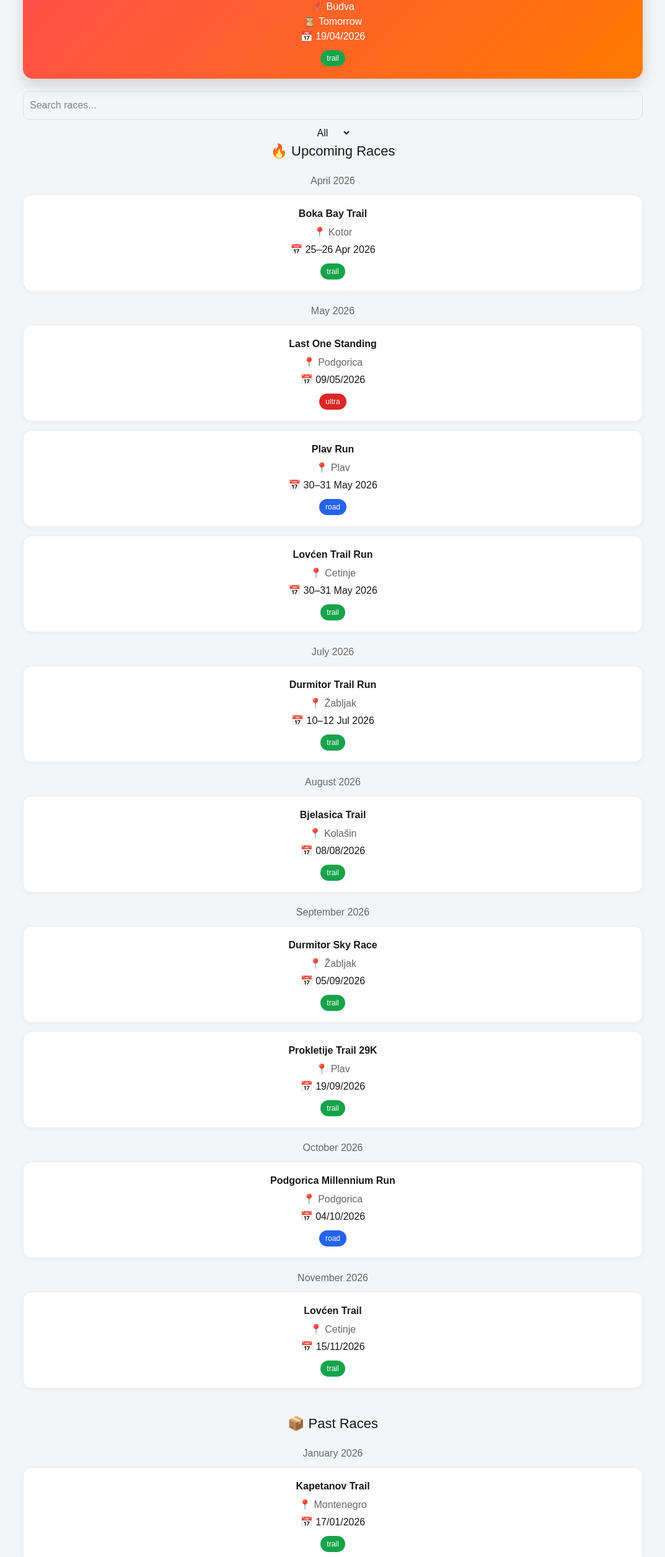
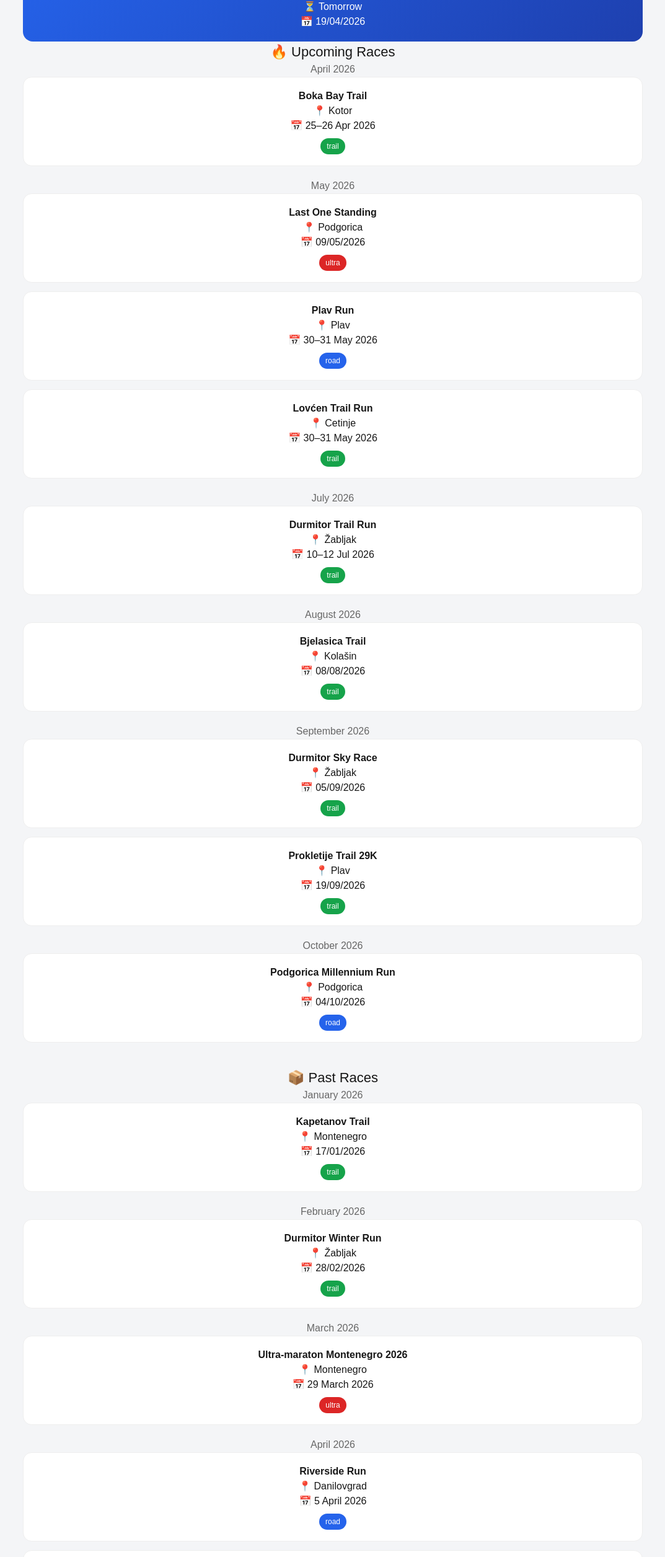
Before and after one commit to johnkremer-mne/runningkalender, a Next.js app: page / in a window 1280 px wide. Shown: the part 220-2732 px from the top of the page at 62% size, without its empty margins (103-1176 px from the left). Built offline with nearby package versions, Linux system fonts and the light colour scheme.

Commit message:
Update races data and fix links

```diff
--- a/app/page.tsx
+++ b/app/page.tsx
@@ -45,20 +45,118 @@ export default function Home() {
   }
 
   const races: Race[] = [
-    { name: "Kapetanov Trail", date: "2026-01-17", location: "Montenegro", type: "trail" },
-    { name: "Durmitor Winter Run", date: "2026-02-28", location: "Žabljak", type: "trail" },
-    { name: "Ostrog Half Marathon", date: "2026-04-11", location: "Nikšić", type: "road", link: "https://ostroskipolumaraton.com/" },
-    { name: "BU2 Island Mini Trail", date: "2026-04-19", location: "Budva", type: "trail", link: "https://budva3.me/bu2-island-mini-trail-2026/" },
-    { name: "Boka Bay Trail", date: "2026-04-25", displayDate: "25–26 Apr 2026", location: "Kotor", type: "trail", link: "https://www.bokabaytrail.com" },
-    { name: "Last One Standing", date: "2026-05-09", location: "Podgorica", type: "ultra", link: "https://lastonestanding.run/" },
-    { name: "Plav Run", date: "2026-05-30", displayDate: "30–31 May 2026", location: "Plav", type: "road", link: "https://plav.run/" },
-    { name: "Lovćen Trail Run", date: "2026-05-30", displayDate: "30–31 May 2026", location: "Cetinje", type: "trail", link: "https://cetinjetravel.wixstudio.com/website-24/blank-4-1-2-1" },
-    { name: "Durmitor Trail Run", date: "2026-07-10", displayDate: "10–12 Jul 2026", location: "Žabljak", type: "trail", link: "https://www.durmitortrail.run/" },
-    { name: "Bjelasica Trail", date: "2026-08-08", location: "Kolašin", type: "trail", link: "https://bjelasicatrail.me" },
-    { name: "Durmitor Sky Race", date: "2026-09-05", location: "Žabljak", type: "trail", link: "https://durmitorsky.run/" },
-    { name: "Prokletije Trail 29K", date: "2026-09-19", location: "Plav", type: "trail", link: "https://itra.run/Races/RaceDetails/Prokletije.Trail.BLUE.29K/2026/114423" },
-    { name: "Podgorica Millennium Run", date: "2026-10-04", location: "Podgorica", type: "road" },
-    { name: "Lovćen Trail", date: "2026-11-15", location: "Cetinje", type: "trail" },
+    {
+      name: "Kapetanov Trail",
+      date: "2026-01-17",
+      location: "Montenegro",
+      type: "trail",
+      link: "https://live.3hercegnovi.me/event/CPT26/register",
+    },
+    {
+      name: "Durmitor Winter Run",
+      date: "2026-02-28",
+      location: "Žabljak",
+      type: "trail",
+    },
+    {
+      name: "Ultra-maraton Montenegro 2026",
+      date: "2026-03-29",
+      displayDate: "29 March 2026",
+      location: "Montenegro",
+      type: "ultra",
+      link: "https://live.3hercegnovi.me/event/PUM26/register",
+    },
+    {
+      name: "Riverside Run",
+      date: "2026-04-05",
+      displayDate: "5 April 2026",
+      location: "Danilovgrad",
+      type: "road",
+      link: "https://live.3hercegnovi.me/event/DG26/register",
+    },
+    {
+      name: "Ostrog Half Marathon",
+      date: "2026-04-11",
+      location: "Nikšić",
+      type: "road",
+      link: "https://ostroskipolumaraton.com/",
+    },
+    {
+      name: "BU2 Island Mini Trail",
+      date: "2026-04-19",
+      location: "Budva",
+      type: "trail",
+      link:
+        "https://budva3.me/bu2-island-mini-trail-2026/",
+    },
+    {
+      name: "Boka Bay Trail",
+      date: "2026-04-25",
+      displayDate: "25–26 Apr 2026",
+      location: "Kotor",
+      type: "trail",
+      link: "https://www.bokabaytrail.com",
+    },
+    {
+      name: "Last One Standing",
+      date: "2026-05-09",
+      location: "Podgorica",
+      type: "ultra",
+      link: "https://lastonestanding.run/",
+    },
+    {
+      name: "Plav Run",
+      date: "2026-05-30",
+      displayDate: "30–31 May 2026",
+      location: "Plav",
+      type: "road",
+      link: "https://plav.run/",
+    },
+    {
+      name: "Lovćen Trail Run",
+      date: "2026-05-30",
+      displayDate: "30–31 May 2026",
+      location: "Cetinje",
+      type: "trail",
+      link: "https://cetinjetravel.wixstudio.com/website-24/blank",
+    },
+    {
+      name: "Durmitor Trail Run",
+      date: "2026-07-10",
+      displayDate: "10–12 Jul 2026",
+      location: "Žabljak",
+      type: "trail",
+      link: "https://www.durmitortrail.run/",
+    },
+    {
+      name: "Bjelasica Trail",
+      date: "2026-08-08",
+      location: "Kolašin",
+      type: "trail",
+      link: "https://bjelasicatrail.me",
+    },
+    {
+      name: "Durmitor Sky Race",
+      date: "2026-09-05",
+      location: "Žabljak",
+      type: "trail",
+      link: "https://durmitorsky.run/",
+    },
+    {
+      name: "Prokletije Trail 29K",
+      date: "2026-09-19",
+      location: "Plav",
+      type: "trail",
+      link:
+        "https://itra.run/Races/RaceDetails/114422",
+    },
+    {
+      name: "Podgorica Millennium Run",
+      date: "2026-10-04",
+      location: "Podgorica",
+      type: "road",
+      link: "https://www.podgorica.run/",
+    },
   ]
 
   const today = new Date()
@@ -81,21 +179,21 @@ export default function Home() {
   }
 
   const filtered = races
-    .filter((r) =>
+    .filter(r =>
       r.name.toLowerCase().includes(search.toLowerCase())
     )
-    .filter((r) => filter === "all" || r.type === filter)
+    .filter(r => filter === "all" || r.type === filter)
     .sort((a, b) => new Date(a.date).getTime() - new Date(b.date).getTime())
 
-  const upcomingAll = filtered.filter((r) => new Date(r.date) >= today)
+  const upcomingAll = filtered.filter(r => new Date(r.date) >= today)
   const nextRace = upcomingAll.length > 0 ? upcomingAll[0] : null
-  const upcoming = nextRace ? upcomingAll.filter((r) => r.date !== nextRace.date) : upcomingAll
-  const past = filtered.filter((r) => new Date(r.date) < today)
+  const upcoming = nextRace ? upcomingAll.filter(r => r.date !== nextRace.date) : upcomingAll
+  const past = filtered.filter(r => new Date(r.date) < today)
 
   const groupByMonth = (list: Race[]) => {
     const grouped: Record<string, Race[]> = {}
 
-    list.forEach((r) => {
+    list.forEach(r => {
       const month = new Date(r.date).toLocaleString("en-GB", {
         month: "long",
         year: "numeric",
@@ -110,13 +208,13 @@ export default function Home() {
 
   const renderSection = (title: string, data: Record<string, Race[]>) => (
     <div style={{ marginBottom: 40 }}>
-      <h2 style={{ fontSize: 22, textAlign: "center", marginBottom: 20 }}>
+      <h2 style={{ fontSize: 22, textAlign: "center" }}>
         {title}
       </h2>
 
       {Object.entries(data).map(([month, races]) => (
         <div key={month} style={{ marginBottom: 20 }}>
-          <h3 style={{ color: "#666", textAlign: "center", marginBottom: 10 }}>
+          <h3 style={{ color: "#666", textAlign: "center" }}>
             {month}
           </h3>
 
@@ -134,43 +232,25 @@ export default function Home() {
                     padding: 18,
                     borderRadius: 14,
                     border: "1px solid #eee",
-                    cursor: "pointer",
                     textAlign: "center",
-                    transition: "all 0.2s ease",
-                    boxShadow: "0 2px 8px rgba(0,0,0,0.04)",
-                  }}
-                  onMouseEnter={(e) => {
-                    e.currentTarget.style.transform = "translateY(-4px)"
-                    e.currentTarget.style.boxShadow = "0 10px 25px rgba(0,0,0,0.12)"
-                  }}
-                  onMouseLeave={(e) => {
-                    e.currentTarget.style.transform = "translateY(0)"
-                    e.currentTarget.style.boxShadow = "0 2px 8px rgba(0,0,0,0.04)"
                   }}
                 >
-                  <div style={{ fontWeight: 800, fontSize: 16 }}>
-                    {race.name}
-                  </div>
-
-                  <div style={{ marginTop: 6, color: "#666" }}>
-                    📍 {race.location}
-                  </div>
-
-                  <div style={{ marginTop: 4 }}>
+                  <strong>{race.name}</strong>
+                  <div>📍 {race.location}</div>
+                  <div>
                     📅{" "}
                     {race.displayDate ||
                       new Date(race.date).toLocaleDateString("en-GB")}
                   </div>
-
                   <div
                     style={{
-                      marginTop: 10,
+                      marginTop: 8,
                       display: "inline-block",
                       padding: "4px 10px",
                       borderRadius: 999,
                       background: badgeColor(race.type),
+                      color: "white",
                       fontSize: 12,
-                      color: "white",
                     }}
                   >
                     {race.type}
@@ -190,12 +270,6 @@ export default function Home() {
     <div style={{ background: "#f4f5f7", minHeight: "100vh", padding: 20 }}>
       <div style={{ maxWidth: 1000, margin: "0 auto" }}>
 
-        <div style={{ textAlign: "right" }}>
-          <button onClick={() => setLang(lang === "en" ? "rs" : "en")}>
-            {lang === "en" ? "SR" : "EN"}
-          </button>
-        </div>
-
         <h1 style={{ fontSize: 42, textAlign: "center" }}>
           🏃 Balkan Running Calendar
         </h1>
@@ -206,63 +280,24 @@ export default function Home() {
 
         {nextRace && (
           <a href={nextRace.link || "#"} target="_blank">
-            <div
-              style={{
-                background: "linear-gradient(135deg,#ff4d4d,#ff7a00)",
-                color: "white",
-                padding: 20,
-                borderRadius: 16,
-                marginTop: 20,
-                textAlign: "center",
-                boxShadow: "0 10px 25px rgba(0,0,0,0.15)",
-              }}
-            >
+            <div style={{
+              background: "linear-gradient(135deg,#2563eb,#1e40af)",
+              color: "white",
+              padding: 20,
+              borderRadius: 16,
+              marginTop: 20,
+              textAlign: "center"
+            }}>
               <div>{langPack.next}</div>
               <h2>{nextRace.name}</h2>
               <div>📍 {nextRace.location}</div>
               <div>⏳ {getCountdown(nextRace.date)}</div>
               <div>
-                📅{" "}
-                {nextRace.displayDate ||
-                  new Date(nextRace.date).toLocaleDateString("en-GB")}
-              </div>
-              <div
-                style={{
-                  marginTop: 10,
-                  display: "inline-block",
-                  padding: "4px 10px",
-                  borderRadius: 999,
-                  background: badgeColor(nextRace.type),
-                  fontSize: 12,
-                }}
-              >
-                {nextRace.type}
+                📅 {nextRace.displayDate || new Date(nextRace.date).toLocaleDateString("en-GB")}
               </div>
             </div>
           </a>
         )}
-
-        <input
-          placeholder={langPack.search}
-          value={search}
-          onChange={(e) => setSearch(e.target.value)}
-          style={{
-            width: "100%",
-            padding: 10,
-            marginTop: 20,
-            borderRadius: 10,
-            border: "1px solid #ddd",
-          }}
-        />
-
-        <div style={{ textAlign: "center", marginTop: 10 }}>
-          <select value={filter} onChange={(e) => setFilter(e.target.value as any)}>
-            <option value="all">{langPack.all}</option>
-            <option value="road">{langPack.road}</option>
-            <option value="trail">{langPack.trail}</option>
-            <option value="ultra">{langPack.ultra}</option>
-          </select>
-        </div>
 
         {renderSection(langPack.upcoming, groupByMonth(upcoming))}
         {renderSection(langPack.past, groupByMonth(past))}
```
